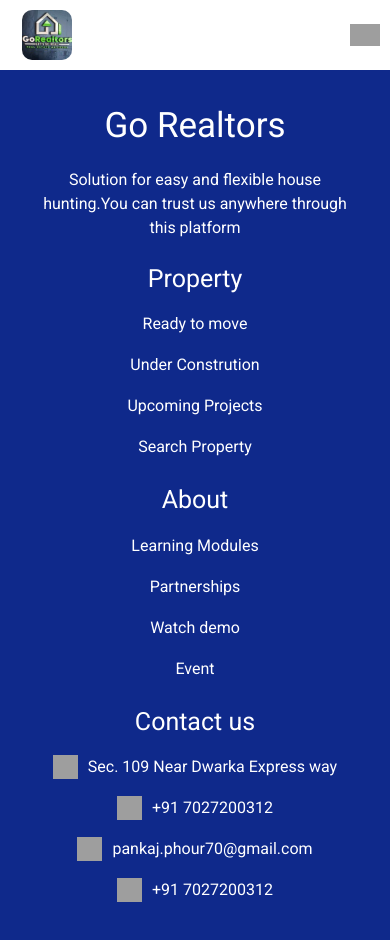
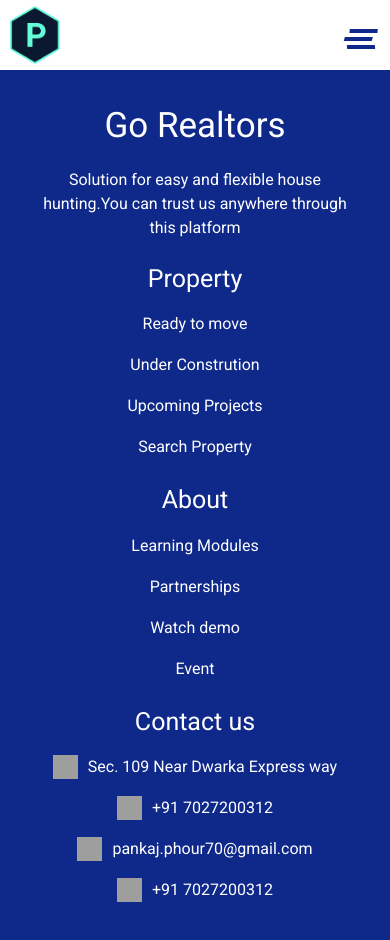
Before and after one commit to Pankaj-Phour/GoRealtors, an Angular app: page /footer in a window 390 px wide. Shown: the top 940 px of the page. Built offline with nearby package versions, Linux system fonts and the light colour scheme; grey boxes are pictures that could not be loaded; a web font is replaced by a local one; what tw-elements would draw is missing.

Commit message:
Navbar UI updated

```diff
--- a/src/app/navbar/navbar.component.html
+++ b/src/app/navbar/navbar.component.html
@@ -1,23 +1,49 @@
+
 <div class="body">
-    <div class="logo">
-        <img src="/assets/goRealtors.logo.jpg" alt="Go Realtors Logo" height="50" width="50" >
-    </div>
-    <div class="navItems">
-        <div class="link">Projects</div>
-        <div class="link">Rent</div>
-        <div class="link">Team</div>
-        <div class="link">Agent</div>
-        <div class="link">Contact us</div>
-    </div>
-    <div class="hamburger">
-        <img src="https://assets.stickpng.com/images/588a64c6d06f6719692a2d0c.png" height="30" width="30" (click)="openNav()">
-    </div>
-    <div class="mobileNav" *ngIf="mobileNav">
-        <img src="" height="30" width="30" (click)="closeNav('')">
-        <div class="link" (click)="closeNav('projects')">Projects</div>
-        <div class="link" (click)="closeNav('projects')">Rent</div>
-        <div class="link" (click)="closeNav('Team')">Team</div>
-        <div class="link" (click)="closeNav('Contact')">Agent</div>
-        <div class="link" (click)="closeNav('Contact')">Contact us</div>
+    <div class="navbar">
+        <div class="left">
+            <img src="/assets/logo.png" height="55" width="50" style="cursor: pointer;" routerLink="/">
+        </div>
+        <div class="right">
+            <div class="list">
+                <div class="item" routerLink="/projects">Projects</div>
+                <div class="item" routerLink="/rent">Rent</div>
+                <div class="item" routerLink="/team">Team</div>
+                <div class="item" routerLink="/about">About</div>
+                <button class="resumebtn">Contact</button>
+            </div>
+        </div>
     </div>
 </div>
+
+<div class="device" [ngStyle]="{'height':navOpen ? '600px' : '70px'}">
+	<div class="container">
+		<div class="left">
+            <img src="/assets/logo.png" height="55" width="50" style="cursor: pointer;" routerLink="/">
+        </div>
+		<button id="burger" class="open-main-nav" (click)="toggleNav()" [ngStyle]="{'padding-top': navOpen ? '0px' : ''}">
+			<span class="burger" *ngIf="!navOpen"></span>
+            <div class="crossIcon" *ngIf="navOpen" style="padding-top: 0px;"><img src="/assets/cross.png" height="30" width="30" ></div>
+			<!-- <span class="burger-text">Menu</span> -->
+		</button>
+		<nav class="main-nav" id="main-nav">
+			<ul>
+				<li>
+					<p>Projects</p>
+				</li>
+				<li>
+					<p>Rent</p>
+				</li>
+				<li>
+					<p>Team</p>
+				</li>
+				<li>
+					<p>About</p>
+				</li>
+				<li>
+					<p>Contact</p>
+				</li>
+			</ul>
+		</nav>
+	</div>
+</div>
--- a/src/app/navbar/navbar.component.scss
+++ b/src/app/navbar/navbar.component.scss
@@ -1,95 +1,391 @@
-.body{
-    width: 100%;
-    height: 100%;
-    display: flex;
-    justify-content: space-between;
-    align-items: center;
-    // background-color: #000000;
-    background-color: #fff;
-    padding: 10px;
+.navbar{
+    width: 100vw;
+    // max-height: 60px;
 
-}
-.logo{
-    width: 20%;
-    display: flex;
-    justify-content: center;
-}
-.logo img{
-    cursor: pointer;
-    border-radius: 10px;
-}
-.logo img:hover{
-    transform: scale(1.3);
-    transition: 0.5s ease-in-out;
-}
-.logo img:left{
-    transform: scale(1);
-    transition: 0.5s ease-in-out;
-}
-.navItems{
+    height: 70px;
     display: flex;
     justify-content: space-around;
     align-items: center;
-    width: 60%;
+    background-color: white;
+    box-shadow: rgba(0, 0, 0, 0.56) 0px 22px 70px 4px;
+    padding-block: 10px;
+    // box-sizing: border-box;
 }
-.link{
-    // color: #ffffff;
-    // color: #5cd32b;
+.left{
+    max-width: 100%;
+    width: 25%;
+    padding-inline-start: 10px;
+}
+.right{
+    max-width: 100%;
+    width: 70%;
+    display: flex;
+    justify-content: flex-end;
+}
+.list{
+    max-width: 600px;
+    width: 100%;
+    display: flex;
+    justify-content: space-around;
+    align-items: center;
     color: #0F298B;
-    font-family: 'Roboto';
-    font-size: 19px;
-    font-weight: 500;
-    border-bottom: 2px solid transparent;
+    font-size: 21px;
+    font-family: 'Gill Sans', 'Gill Sans MT', Calibri, 'Trebuchet MS', sans-serif;
 }
-.link:hover{
-    border-bottom: 2px solid #0F298B;
-    transform: translateY(-3px);
+.list .item{
     cursor: pointer;
-    transition: 0.5s ease-in-out;
 }
-.mobileNav,.hamburger{
-    display: none;
+.list .item:hover{
+	transform: translateY(-2px);
+	transition: 0.3s ease-in-out;
+	// box-shadow: 2px 4px 8px rgba(255, 255, 255, 0.35);
+}
+.resumebtn{
+    padding: 8px;
+    border: 2px solid #0F298B;
+    background-color: transparent;
+    color: #0F298B;
+    width: 100px;
+    border-radius: 10px;
+    font-size: 18px;
+    cursor: pointer;
+}
+.resumebtn:hover{
+    box-shadow: rgba(0, 0, 0, 0.56) 0px 3px 6px 2px;
+    background-color: #0F298B;
+    color: white;
+    // border: 2px solid black;
 }
 
 
-@media only screen and (max-width:768px){
-    .navItems{
+
+
+
+
+
+
+
+
+
+
+
+// CSS for the mobile navbar
+
+.main-nav {
+    position: absolute;
+    top: 0;
+    right: 0;
+    left: 0;
+    bottom: 0;
+    text-align: center;
+    // background: #FFF;
+    background: #0F298B;
+    opacity: 0;
+    z-index: -1;
+    visibility: hidden;
+    transition: all .375s;
+}
+
+.main-nav.is-open {
+    opacity: 1;
+    z-index: 100;
+    visibility: visible;
+
+}
+
+/* Yellow band effect */
+.main-nav::before {
+	 content: '';
+    position: absolute;
+    top: 0;
+    bottom: 0;
+    left: 0;
+    right: -15px;
+    // background: #FEDC2A;
+    background: white;
+    transform-origin: 0 0;
+    transform: skew(-14deg) translateX(-120%);
+    transition: all .275s .1s;
+}
+
+.main-nav.is-open::before {
+    transform: skew(-14deg) translateX(0);
+}
+
+/* Skewing effect on menu links */
+.main-nav ul {
+    display: inline-flex;
+    flex-direction: column;
+    height: 93%; /* Should be 100%, but we have a notice message :D */
+    align-items: flex-end;
+    justify-content: center;
+    transform: translateX(-18%) skew(-16deg);
+}
+
+.main-nav li {
+    display: block;
+    margin: .5rem 0;
+    text-align: right;
+    transform: skew(16deg);
+}
+
+/* Apparition effect on links */
+.main-nav a,p {
+    opacity: 0;
+    transform: translateY(-10px);
+}
+
+.main-nav.is-open a,p {
+    opacity: 1;
+    transform: translateY(0);
+    color: #0F298B;
+}
+.main-nav li:nth-child(1) p {
+	transition: all 275ms 175ms
+}
+.main-nav li:nth-child(2) p {
+	transition: all 275ms 225ms
+}
+.main-nav li:nth-child(3) p {
+	transition: all 275ms 275ms
+}
+.main-nav li:nth-child(4) p {
+	transition: all 275ms 325ms
+}
+.main-nav li:nth-child(5) a {
+	transition: all 275ms 375ms
+}
+
+
+/* Decoration */
+.main-nav ul,
+.main-nav li {
+	list-style: none;
+	padding: 0;
+}
+.main-nav a,p {
+	display: block;
+	padding: 12px 0;
+	// color: #5A3B5D;
+	color: #0F298B;
+	font-size: 1.4em;
+	text-decoration: none;
+	font-weight: bold;
+}
+
+/* Burger Style: @see: https://codepen.io/CreativeJuiz/full/oMZNXy */
+.open-main-nav {
+	position: absolute;
+	top: 25px;
+	padding-top: 20px;
+	right: 15px;
+	z-index: 1000;
+	background: none;
+	border: 0;
+	cursor: pointer;
+}
+.open-main-nav:focus {
+	outline: none;
+}
+.burger {
+	position: relative;
+	display: block;
+	width: 28px;
+	height: 4px;
+	margin: 0 auto;
+	// background: #5A3B5D;
+	background: #0F298B;
+	transform: skew(5deg);
+	transition: all .275s;
+}
+
+.burger:after,
+.burger:before {
+	content: '';
+	display: block;
+	height: 100%;
+	// background: #5A3B5D;
+	background: #0F298B;
+	transition: all .275s;
+}
+
+.burger:after {
+	transform: translateY(-12px) translateX(-2px) skew(-20deg);
+}
+
+.burger:before {
+	transform: translateY(-16px) translateX(4px) skew(-10deg);
+}
+
+/* Toggle State part */
+.is-open .burger {
+	transform: skew(5deg) translateY(-8px) rotate(-45deg);
+}
+
+.is-open .burger:before {
+	transform: translateY(0px) skew(-10deg) rotate(75deg);
+}
+
+.is-open .burger:after {
+	transform: translateY(-12px) translateX(10px) skew(-20deg);
+    opacity: 0;
+}
+
+/* MENU Text part */
+
+.burger-text {
+	display: block;
+	font-size: .675rem;
+	letter-spacing: .05em;
+	margin-top: .5em;
+	text-transform: uppercase;
+	font-weight: 500;
+	text-align: center;
+	// color: #5A3B5D;
+	color: #0F298B;
+}
+
+.device {
+	position: relative;
+	// width: 345px;
+	width: 100vw;
+	height: 600px;
+	// background: #FFF;
+	background: #0F298B;
+	// border: 1px solid #EEE;
+	// border-radius: 3px;
+	// box-shadow: 0 0 0 10px rgba(0,0,0,.1);
+	padding-block: 10px;
+}
+
+.container {
+    max-width: 100% !important;
+	position: absolute;
+	top: 0;
+    right: 0;
+    width: 100% !important;
+	bottom: 0; left: 0;
+	overflow: hidden;
+	// background: linear-gradient(to bottom, #eee, #ddd);
+	background: white;
+	display: flex;
+	align-items: center;
+}
+
+html {
+	height: 100%;
+}
+body {
+	height: 100%;
+	display: flex;
+	justify-content: center;
+	align-items: center;
+}
+
+/* Slow motion button */
+[id="slowmo"] {
+	position: absolute;
+	top: 20px;
+	right: 20px;
+	padding: 10px;
+	border: 0;
+	font-size: 1rem;
+	background: #FEDC2A;
+	color: #5A3B5D;
+	font-weight: bold;
+	cursor: pointer;
+	transition: all .275s;
+}
+li p:hover{
+	cursor: pointer;
+}
+[id="slowmo"] span {
+	display: block;
+	font-weight: normal;
+}
+
+[id="slowmo"]:hover,
+[id="slowmo"]:focus {
+	background: #5A3B5D;
+	color: #FEDC2A;
+}
+
+[id="slowmo"].is-slowmo span:after {
+	content: 'Activated';
+	display: block;
+	font-weight: bold;
+}
+
+/* When slowmotion is activated */
+
+.is-slowmo + .device .open-main-nav .burger,
+.is-slowmo + .device .open-main-nav .burger:before,
+.is-slowmo + .device .open-main-nav .burger:after,
+.is-slowmo + .device .main-nav,
+.is-slowmo + .device .main-nav::before,
+.is-slowmo + .device .main-nav a {
+	transition-duration: 3s;
+}
+.is-slowmo + .device .main-nav li:nth-child(1) a {
+	transition-delay: 1750ms
+}
+.is-slowmo + .device .main-nav li:nth-child(2) a {
+	transition-delay: 2250ms
+}
+.is-slowmo + .device .main-nav li:nth-child(3) a {
+	transition-delay: 2750ms
+}
+.is-slowmo + .device .main-nav li:nth-child(4) a {
+	transition-delay: 3250ms
+}
+.is-slowmo + .device .main-nav li:nth-child(5) a {
+	transition-delay: 3750ms
+}
+
+/* Notice */
+.notice {
+	position: absolute;
+	bottom: -15px;
+	left: 0; right: 0;
+	padding: 20px;
+	background: #F2F2F2;
+	color: #5A3B5D;
+	font-size: 14px;
+	font-weight: 400;
+	line-height: 1.5;
+	z-index: 100;
+	text-align: center;
+}
+.notice strong {
+	font-weight: 700;
+}
+.notice a {
+	padding: 2px 3px;
+	background: #FEDC2A;
+	text-decoration: none;
+}
+
+
+
+
+
+
+
+
+
+
+
+
+// Media quesries for the mobile devices
+
+@media only screen and (max-width: 768px){
+    .body{
         display: none;
     }
-    .hamburger{
-        display: flex;
-        cursor: pointer;
-    }
-    .mobileNav{
-        position: fixed;
-        transform: translate(-50%,-50%);
-        top: 50%;
-        left: 75%;
-        height: 100vh;
-        display: flex;
-        flex-direction: column;
-        max-width: 100%;
-        width: 50%;
-        // background-color: #000;
-        background-color: #fff;
-        z-index: 10;
-        row-gap: 20px;
-        padding: 10px;
-        padding-inline-start: 20px;
-        padding-block: 30px;
-        opacity: 0.9;
-        align-items: flex-end;
-    }
-    .mobileNav .link{
-        // width: fit-content;
-        // padding: 10px;
-        padding-block: 5px;
-        width: 100%;
-        cursor: pointer;
-
-    }
-    .mobileNav img{
-        float: right;
-        cursor: pointer;
+    .device{
+        display: block !important;
     }
 }
+.device{
+    display: none;
+}
--- a/src/app/navbar/navbar.component.ts
+++ b/src/app/navbar/navbar.component.ts
@@ -9,13 +9,28 @@ import { ApiService } from '../api.service';
 })
 export class NavbarComponent implements OnInit {
   mobileNav:boolean = false;
+  burger:any;
+  nav:any;
+  navOpen:boolean = false;
   constructor(private router:Router, private _api:ApiService) { }
 
   ngOnInit(): void {
     this._api.closeSidebarEmitter.subscribe((data:boolean)=>{
-      data === true ? this.mobileNav = false : '';
+      data === true ? this.navOpen = false : '';
     })
+    this.burger = document.getElementById('burger');
+     this.nav    = document.getElementById('main-nav');
   }
+
+toggleNav(){
+  console.log("Hello from toggle nav");
+  setTimeout(() => {
+
+    this.navOpen = !this.navOpen;
+  }, 100);
+  // this.classList.toggle('is-open');
+	this.nav.classList.toggle('is-open');
+}
 
   closeNav(link:any){
     console.log(link);
@@ -25,8 +40,6 @@ export class NavbarComponent implements OnInit {
     this.mobileNav = false;
   }
 
-  openNav(){
-    this.mobileNav = !this.mobileNav;
-  }
+
 
 }
```
Also changed, not shown: src/assets/cross.png (added), src/assets/logo.png (added).
